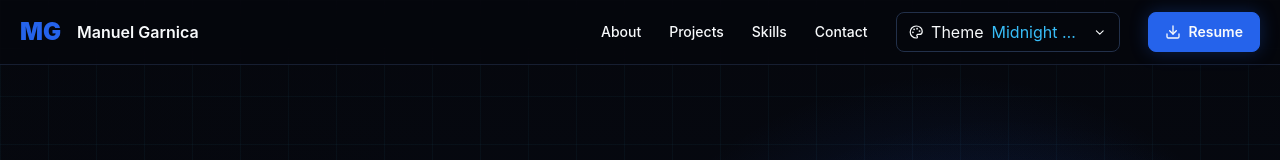
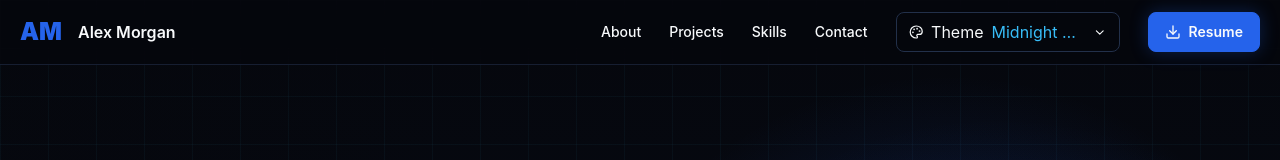
Before and after one commit to Manuelgrios/foliodev-pilot-011-portfolio, a React (Vite) app: page / in a window 1280 px wide. Shown: the top 160 px of the page. Built offline with nearby package versions, Linux system fonts and the light colour scheme.

Commit message:
Auto-promote FolioDev generated portfolio data to live preview

```diff
--- a/src/data/siteConfig.ts
+++ b/src/data/siteConfig.ts
@@ -1,24 +1,20 @@
-import { assetPath } from "../lib/assets";
-import type { ThemeId } from "./themes";
-
 export const siteConfig = {
-  siteTitle: "Manuel Garnica | Portfolio",
-  seoDescription:
-    "Personal portfolio for Manuel Garnica, Applied Computing and Data Visualization student at University of Washington Bothell.",
-  copyrightYear: 2026,
-  brand: {
-    initials: "MG",
-    name: "Manuel Garnica",
-    logoText: "MG",
+  "siteTitle": "Alex | Student Portfolio",
+  "seoDescription": "Alex is preparing a FolioDev student portfolio draft.",
+  "copyrightYear": 2026,
+  "brand": {
+    "initials": "AM",
+    "name": "Alex Morgan",
+    "logoText": "AM"
   },
-  theme: {
-    activeTheme: "midnight-blue" satisfies ThemeId,
-    name: "Dark navy / electric blue",
-    sectionLabelStyle: "uppercase blue text",
+  "theme": {
+    "activeTheme": "midnight-blue",
+    "name": "Midnight Blue",
+    "sectionLabelStyle": "uppercase blue text"
   },
-  resume: {
-    label: "Resume",
-    path: assetPath("assets/resume/Manuel_Garnica_Resume.docx"),
-    download: true,
-  },
-};
+  "resume": {
+    "label": "Resume",
+    "path": "/demo-assets/demo-student-resume.pdf",
+    "download": true
+  }
+} as const;
```
